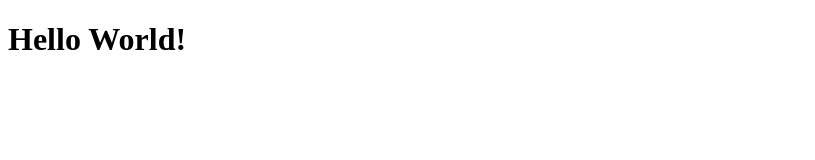
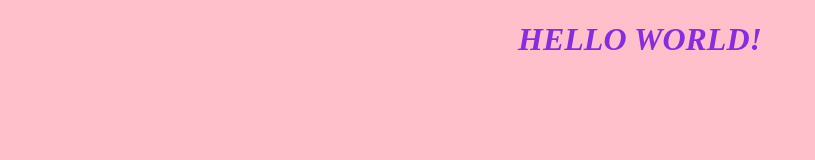
Before and after one commit to willma73/Website, a plain HTML site: page index.html in a window 1280 px wide. Shown: the whole page, without its empty margins (0-815 px from the left). Drawn offline with Linux system fonts and the light colour scheme.

Commit message:
[CREATE/EDIT] Amended Hello world header & added CSS file

```diff
--- /dev/null
+++ b/index.css
@@ -0,0 +1,12 @@
+body {
+    background-color:  pink;
+}
+
+h1{
+    text-align: center;
+    border-color: white;
+    border-radius: 50px solid;
+    font:bold;
+    font-style: italic;
+    color: blueviolet;
+}
--- a/index.html
+++ b/index.html
@@ -4,9 +4,10 @@
     <meta charset="UTF-8">
     <meta http-equiv="X-UA-Compatible" content="IE=edge">
     <meta name="viewport" content="width=device-width, initial-scale=1.0">
+    <link rel="stylesheet" href="index.css">
     <title>Maria_Web_Page</title>
 </head>
 <body>
-    <h1>Hello World!</h1>
+    <h1>HELLO WORLD!</h1>
 </body>
 </html>
```
